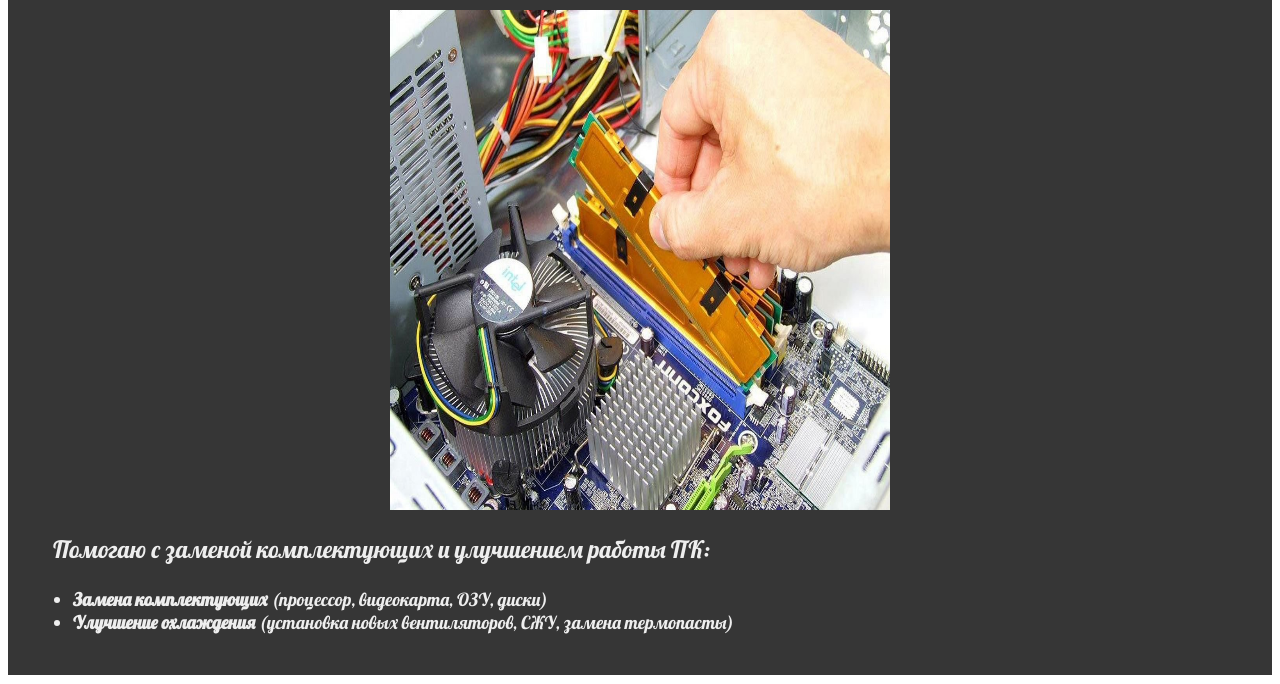
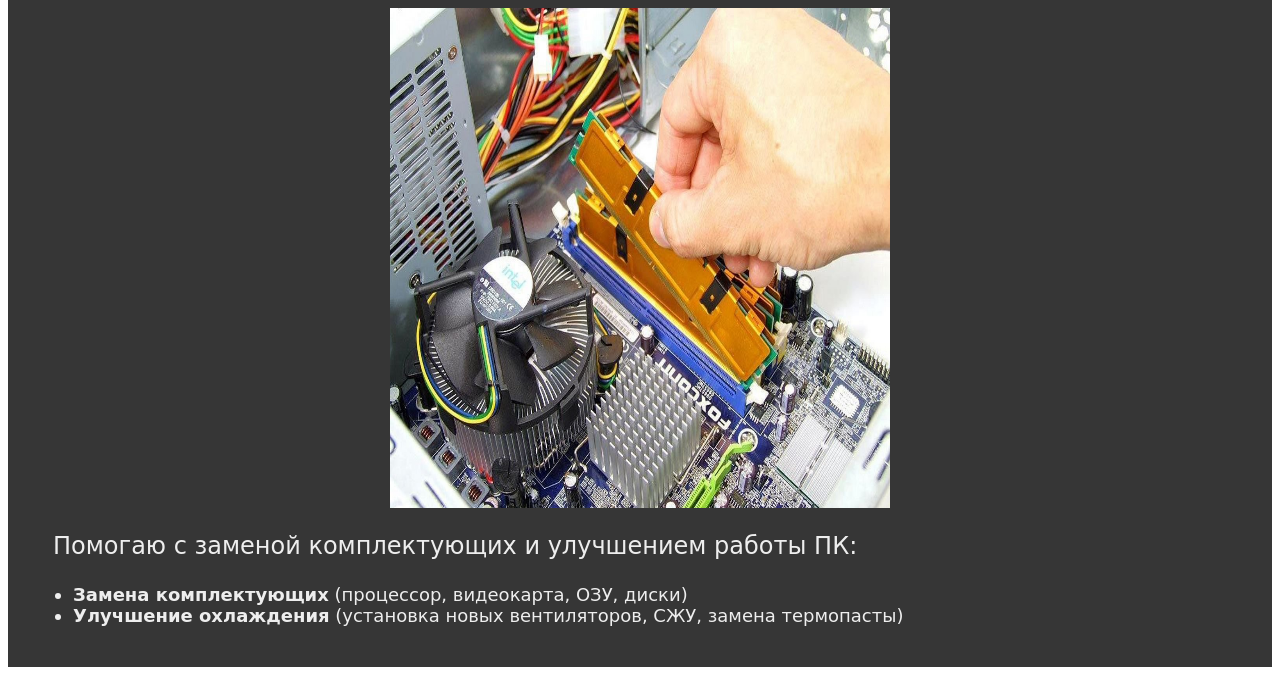
Before and after one commit to Sanberdir/sanberdir_pc, a plain HTML site: page pc_replace.html in a window 1280 px wide. Shown: the part 116-800 px from the top of the page. Drawn offline with Linux system fonts and the light colour scheme.

Commit message:
Update pc_replace.html

```diff
--- a/pc_replace.html
+++ b/pc_replace.html
@@ -9,7 +9,7 @@
     <link rel="shortcut icon" href="icons/favicon.ico" type="image/x-icon">
     <link rel="preconnect" href="https://fonts.googleapis.com">
     <link rel="preconnect" href="https://fonts.gstatic.com" crossorigin>
-    <link href="https://fonts.googleapis.com/css2?family=Lobster&display=swap" rel="stylesheet">
+    <link href="https://fonts.googleapis.com/css2?family=Caveat:wght@400..700&display=swap" rel="stylesheet">
 </head>
 
 <body>
```
